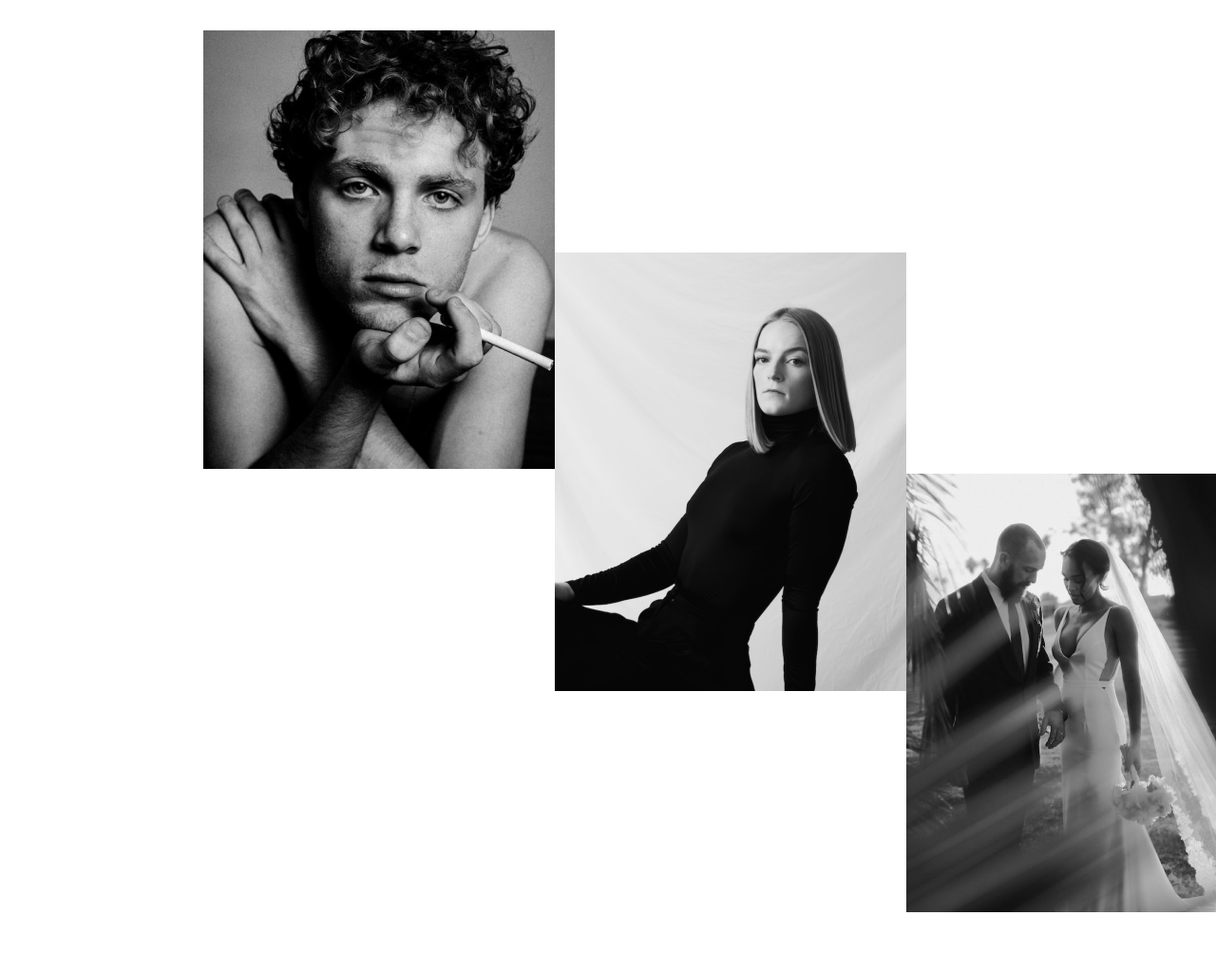
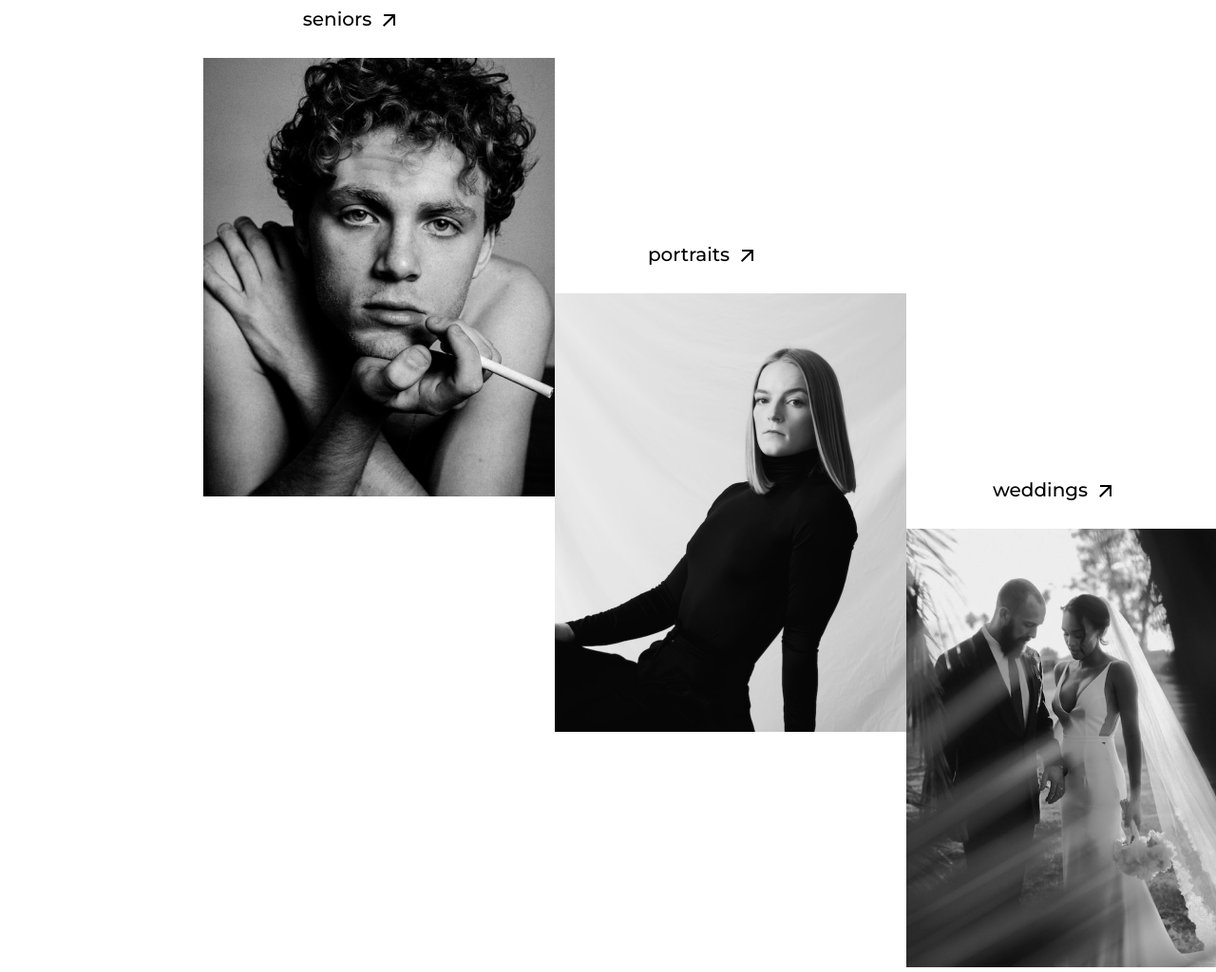
Before and after one commit to aaavramenk0/Paris-mountain-photographer, a plain HTML site: page index.html in a window 1280 px wide. Shown: the part 1625-2649 px from the top of the page at 95% size. Before the commit the page ends 2591 px from the top, so only its background shows below. Drawn offline with nearby package versions, Linux system fonts and the light colour scheme.

Commit message:
Created price block using grid layout

```diff
--- a/css/style.css
+++ b/css/style.css
@@ -133,7 +133,7 @@ body {
     top: -51px;
     left: 968px;
 }
-.read-more {
+.read-more, .price-link {
     text-decoration: none;
     color: black;
     text-transform: lowercase;
@@ -142,7 +142,7 @@ body {
     font-size: 20px;
     line-height: 24px;
 }
-.read-more-div img {
+.read-more-div img, .price-link img {
     position: relative;
     top: 7px;
     margin-left: 7px;
@@ -163,3 +163,9 @@ body {
 .photo3 {
     grid-area: 3 / 3 / 5 / 4;
 }
+.price-link-text {
+    text-align: center;
+    margin-top: -29px;
+    margin-bottom: 29px;
+    margin-right: 57px;
+}
--- a/index.html
+++ b/index.html
@@ -68,11 +68,19 @@
 
     <section class="price">
         <h2 class="price-heading">Price <span>Price</span></h2>
-
         <div class="price-photos">
-            <div class="photo1"><img src="img/price/photo1.jpg" alt=""></div>
-            <div class="photo2"><img src="img/price/photo2.jpg" alt=""></div>
-            <div class="photo3"><img src="img/price/photo3.jpg" alt=""></div>
+            <div class="photo1">
+                <a href="#" class="price-link"><p class="price-link-text">seniors<img src="img/arrow.svg" alt=""></p></a>
+                <img src="img/price/photo1.jpg" alt="">
+            </div>
+            <div class="photo2">
+                <a href="#" class="price-link"><p class="price-link-text">portraits<img src="img/arrow.svg" alt=""></p></a>
+                <img src="img/price/photo2.jpg" alt="">
+            </div>
+            <div class="photo3">
+                <a href="#" class="price-link"><p class="price-link-text">weddings<img src="img/arrow.svg" alt=""></p></a>
+                <img src="img/price/photo3.jpg" alt="">
+            </div>
         </div>
     </section>
 
```
